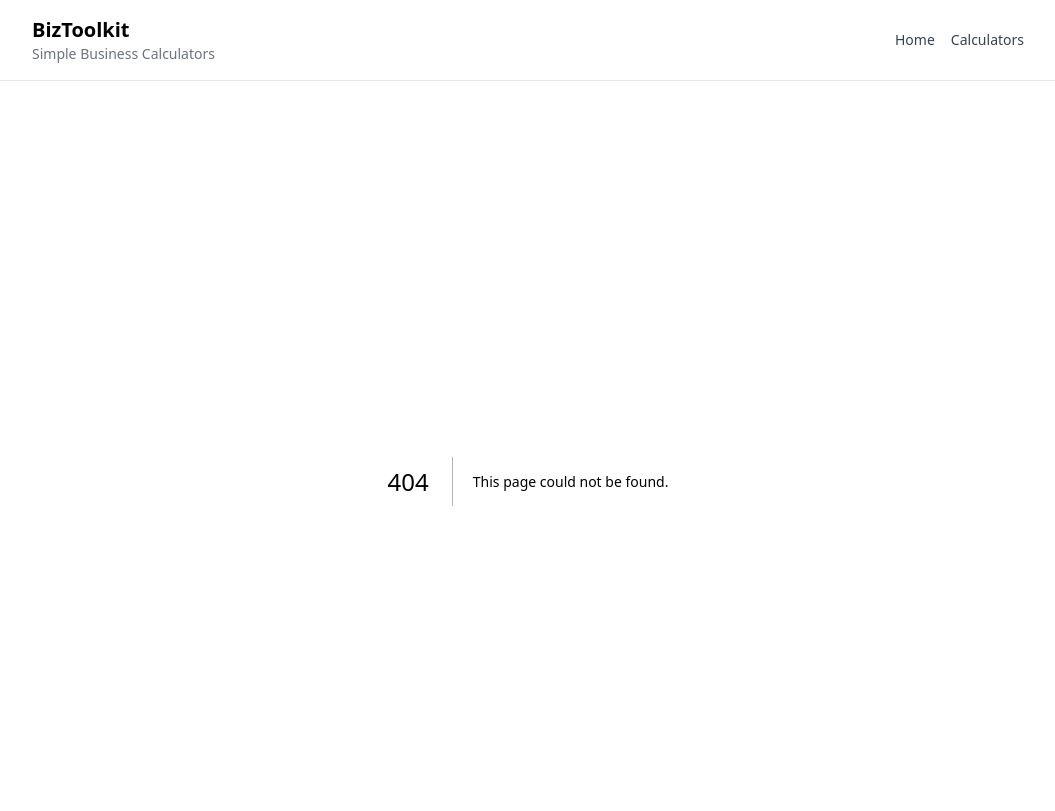
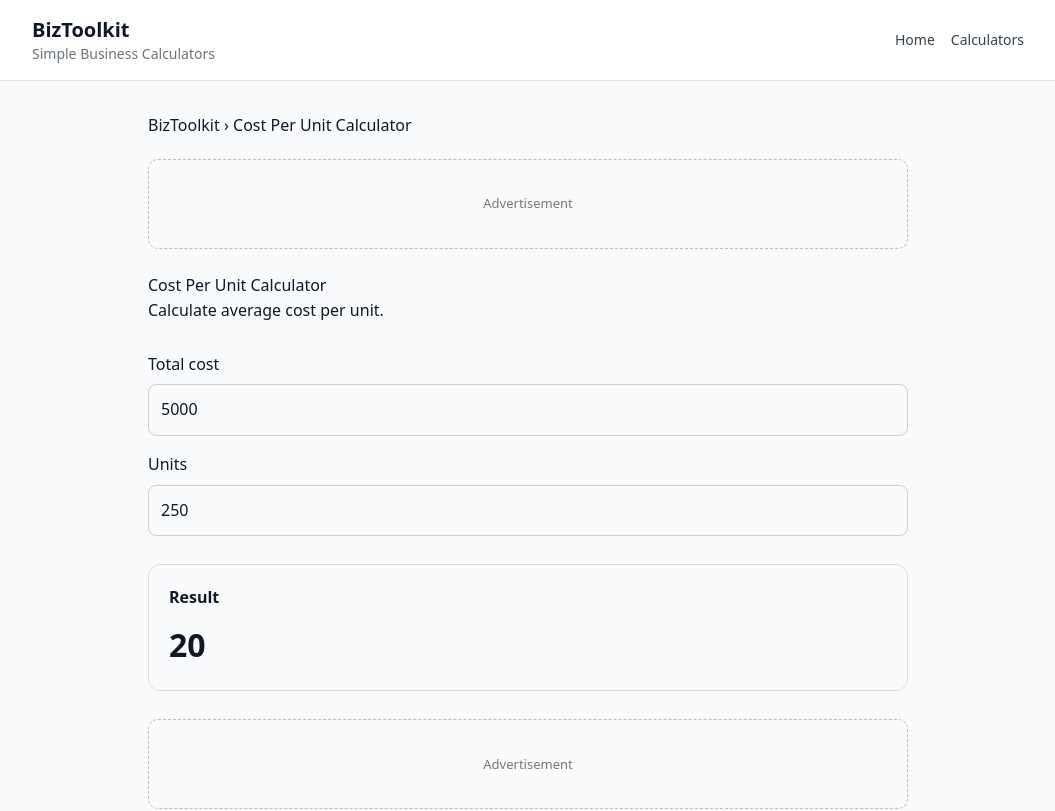
Before and after one commit to wakilmustaqeem/biztoolkit, a Next.js app: page /cost-per-unit-calculator in a window 1280 px wide. Before the commit this address had no page. Shown: the top 811 px of the page, without its empty margins (112-1167 px from the left). Built offline with nearby package versions, Linux system fonts and the light colour scheme.

Commit message:
feat: add cost per unit calculator route

```diff
--- /dev/null
+++ b/app/cost-per-unit-calculator/page.tsx
@@ -0,0 +1,4 @@
+import type { Metadata } from "next";
+import BusinessCalculator from "@/components/business-calculator";
+export const metadata: Metadata = { title: "Cost Per Unit Calculator", description: "Calculate average cost per unit.", alternates: { canonical: "/cost-per-unit-calculator" } };
+export default function Page(){return <BusinessCalculator slug="cost-per-unit-calculator"/>}
```
